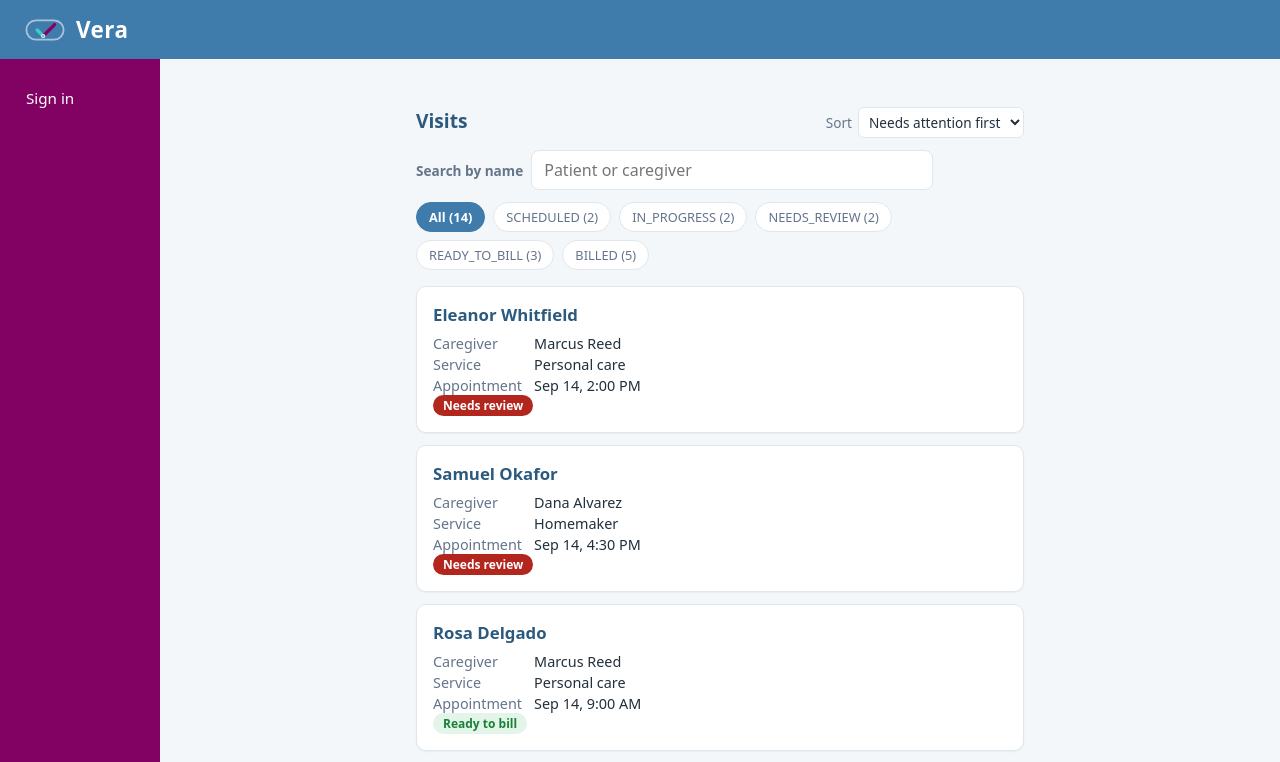
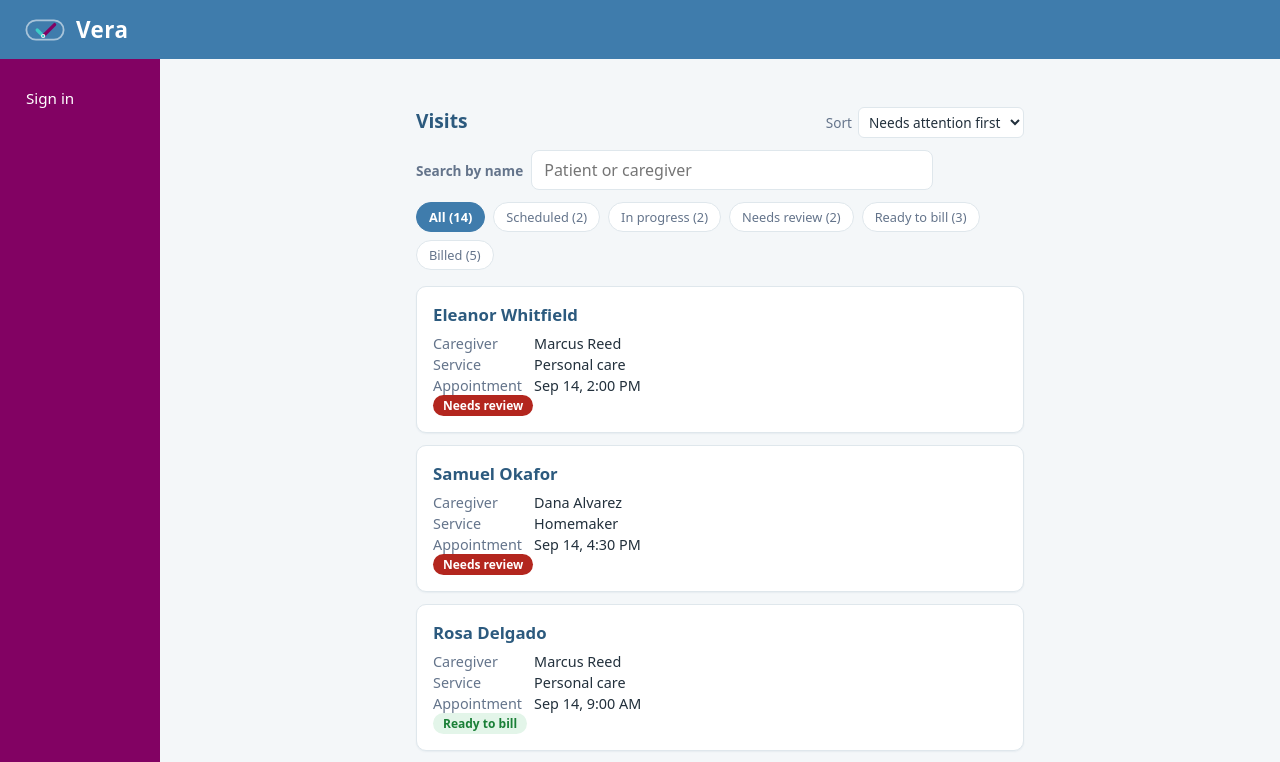
Before and after one commit to Marcandy/vera-fullstack, a React (Vite) app in the folder react-front-end-app/: page /visits in a window 1280 px wide. Shown: the top 762 px of the page. Built offline with nearby package versions, Linux system fonts and the light colour scheme.

Commit message:
fix(visits): show the status label on the filter chips
The chips rendered the identifier, so they read SCHEDULED and IN_PROGRESS after the identifier and label split. Every other render site was moved onto the label map and this one was missed.

```diff
--- a/react-front-end-app/src/pages/Visits.jsx
+++ b/react-front-end-app/src/pages/Visits.jsx
@@ -181,7 +181,7 @@ const Visits = () => {
                         aria-pressed={activeStatus === status}
                         onClick={() => setParam("status", status)}
                     >
-                        {status}{counts && ` (${counts.byStatus[status] ?? 0})`}
+                        {VISIT_STATUS_LABEL[status] ?? status}{counts && ` (${counts.byStatus[status] ?? 0})`}
                     </button>
                 ))}
             </div>
```
